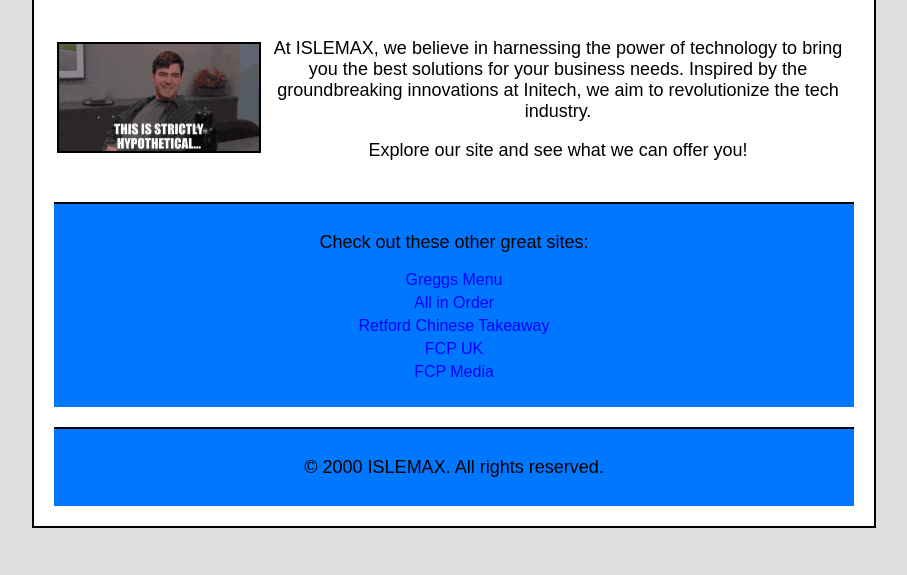
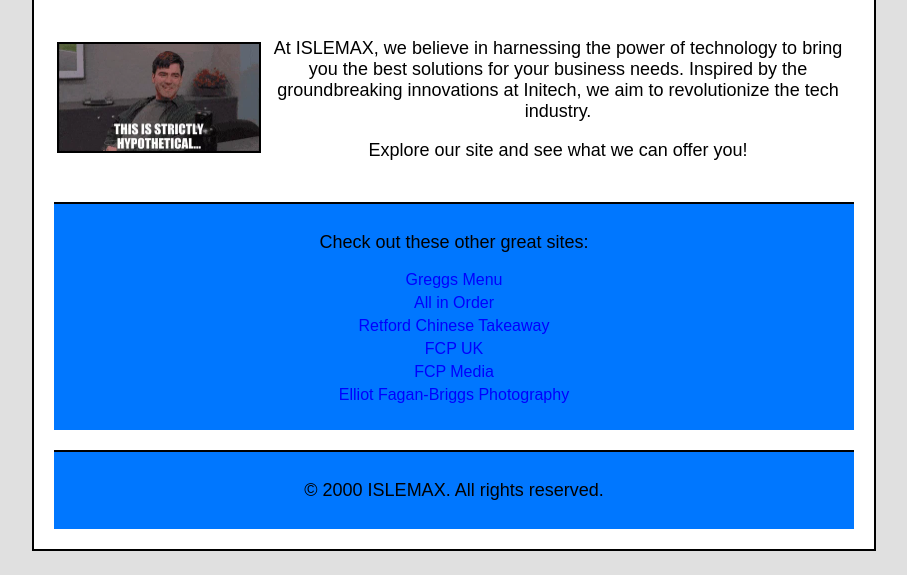
Before and after one commit to elljfb/islemax, a website: page index.html in a window 1280 px wide. Shown: the part 225-800 px from the top of the page, without its empty margins (186-1093 px from the left). Drawn offline with Linux system fonts and the light colour scheme.

Commit message:
Update index.html

```diff
--- a/index.html
+++ b/index.html
@@ -34,6 +34,7 @@
                 <li><a href="https://retford-chinese-takeaway.com">Retford Chinese Takeaway</a></li>
                 <li><a href="https://fcp.uk.com">FCP UK</a></li>
                 <li><a href="https://fcpmedia.net">FCP Media</a></li>
+                <li><a href="https://elliot.photo">Elliot Fagan-Briggs Photography</a></li>
             </ul>
         </div>
         <div class="footer">
```
